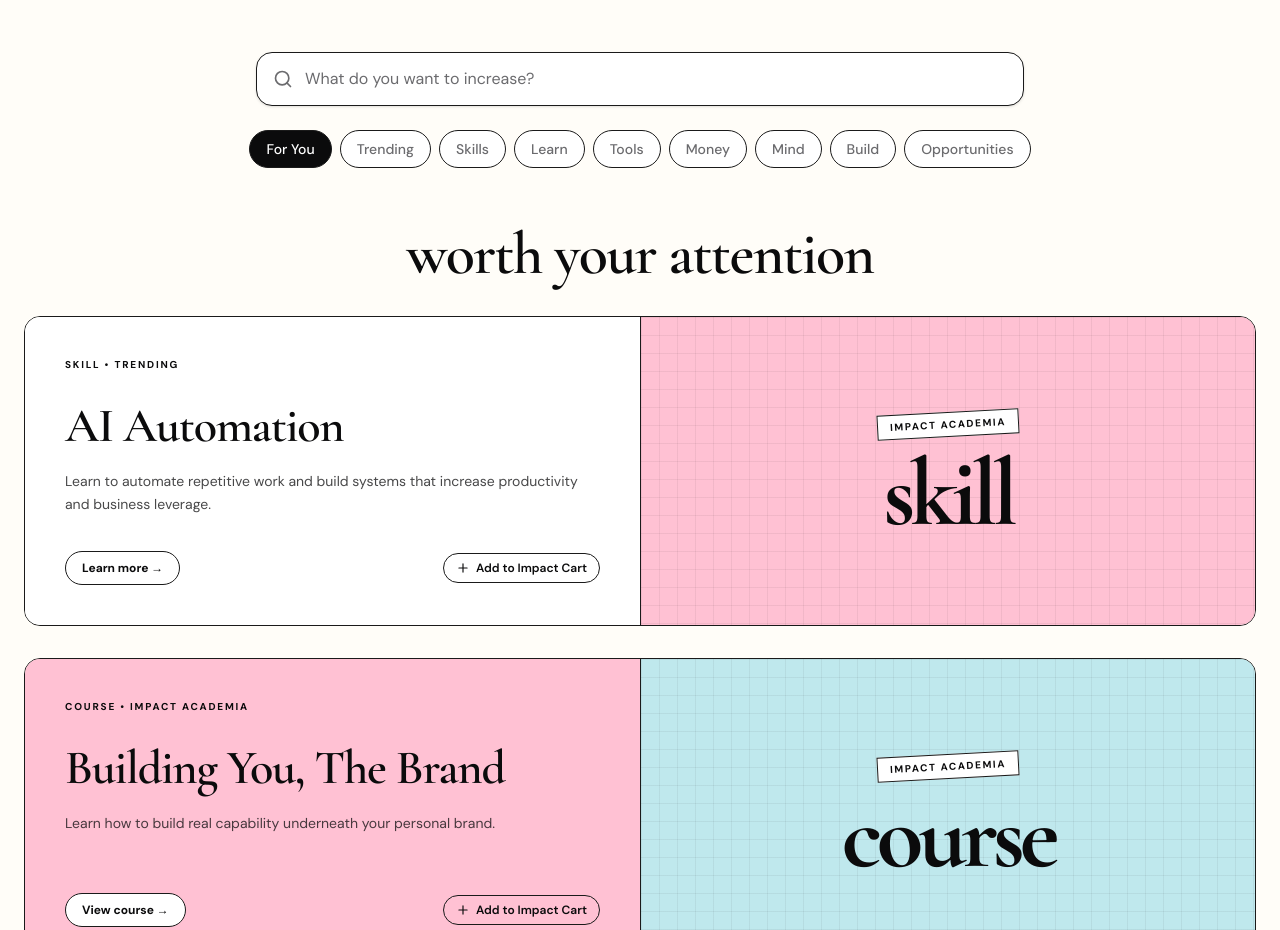
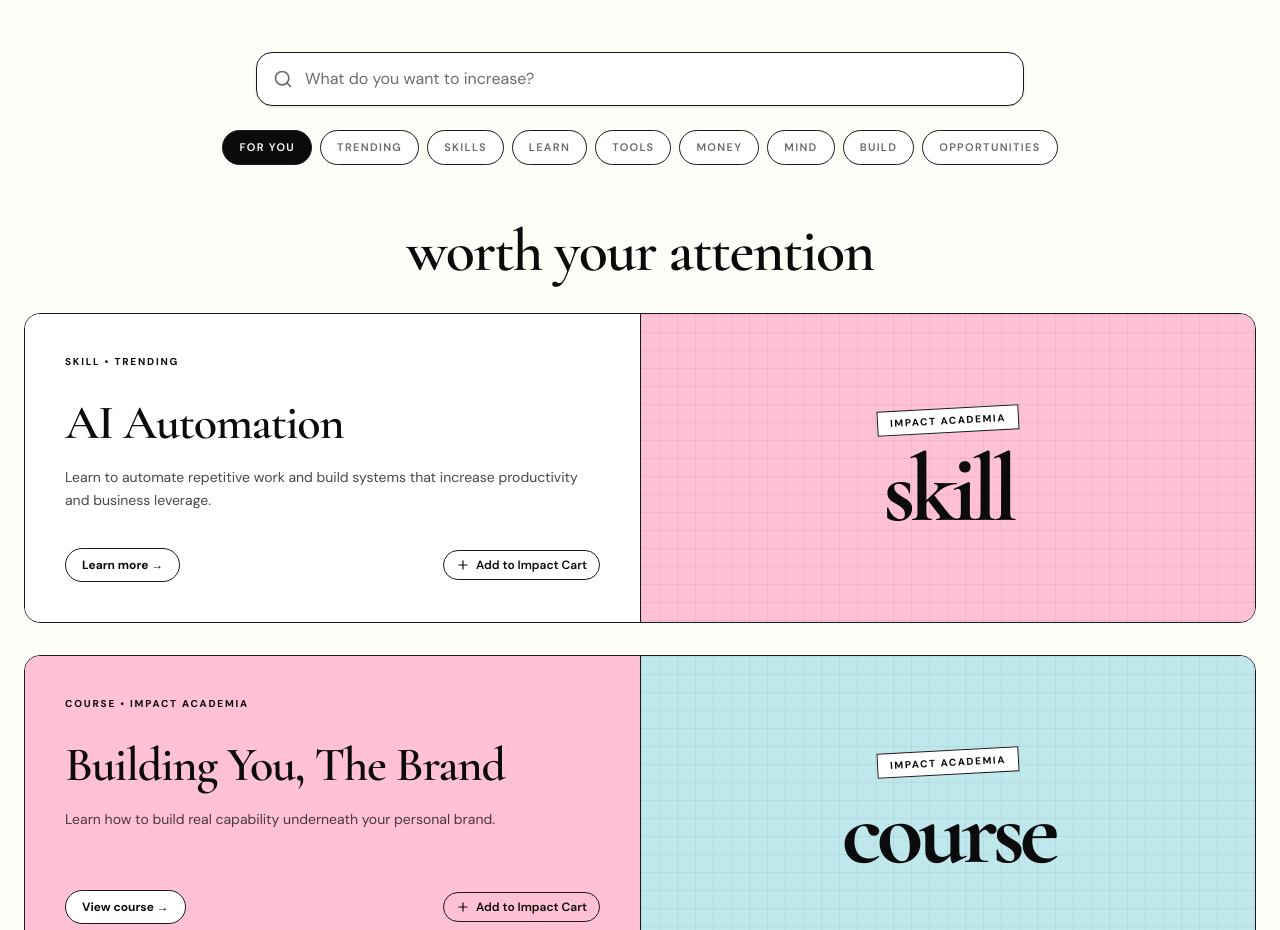
Before and after one commit to goodsmartlabs/impact-multiplier, a Next.js app: page / in a window 1280 px wide. Shown: the part 1220-2150 px from the top of the page. Built offline with nearby package versions, Linux system fonts and the light colour scheme.

Commit message:
feat: adopt editorial academy layout

```diff
--- a/src/components/discovery/filter-pills.tsx
+++ b/src/components/discovery/filter-pills.tsx
@@ -19,7 +19,7 @@
           type="button"
           onClick={() => onChange(opt.key)}
           className={cn(
-            "shrink-0 rounded-full border px-4 py-2 text-sm font-medium transition-colors",
+            "shrink-0 rounded-full border px-4 py-2 text-[11px] font-semibold uppercase tracking-[0.12em] transition-colors",
             active === opt.key
               ? "border-ink bg-ink text-paper"
               : "border-line bg-paper text-muted hover:border-ink hover:text-ink"
```
